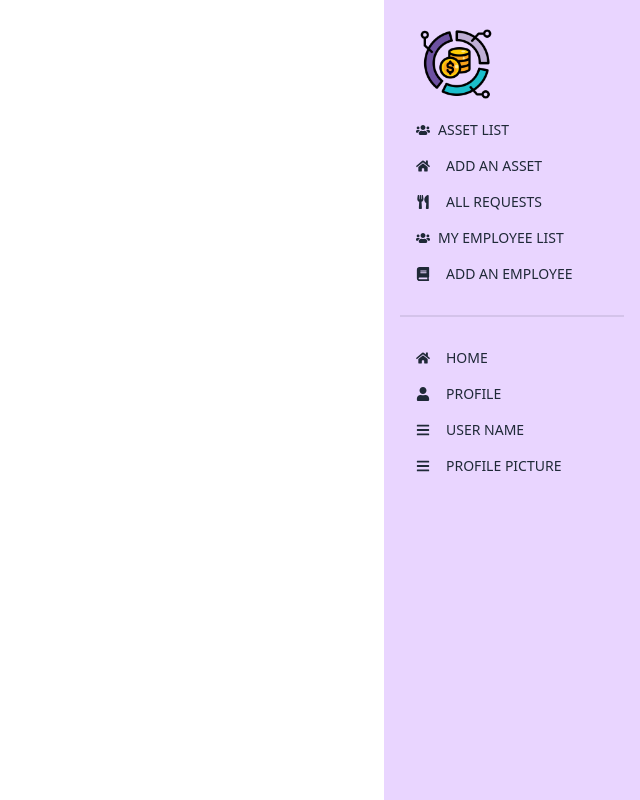
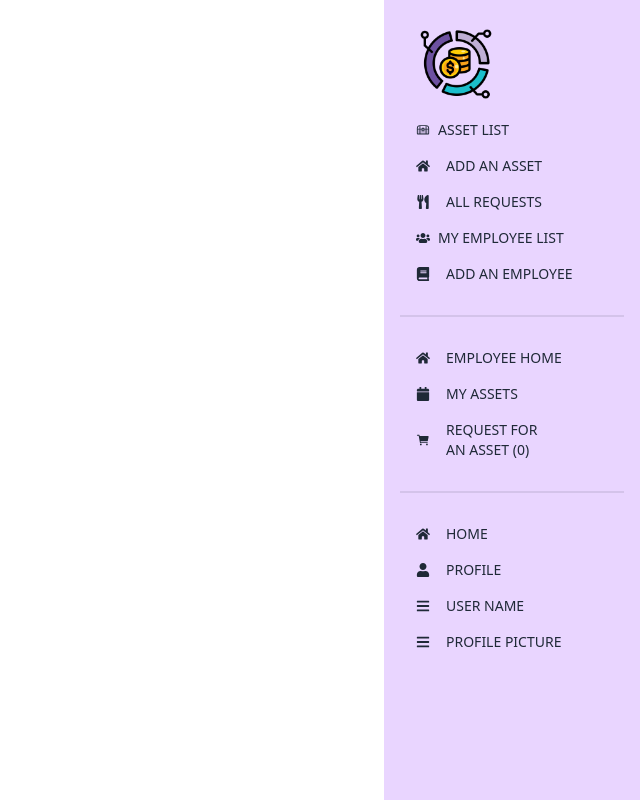
Before and after one commit to JannatulAfrozFaria/asset-track-pro-client, a React (Vite) app: page /dashboard in a window 1280 px wide. Shown: the whole page, without its empty margins (640-1280 px from the left). Built offline with nearby package versions, Linux system fonts and the light colour scheme; no server answers.

Commit message:
dashboard modified

```diff
--- a/src/Layout/Dashboard.jsx
+++ b/src/Layout/Dashboard.jsx
@@ -3,6 +3,8 @@ import { FaBookBookmark, FaShop } from "react-icons/fa6";
 import { IoCart } from "react-icons/io5";
 import { NavLink, Outlet } from "react-router-dom";
 import useAssets from "../Hooks/useAssets";
+import { PiTreasureChestDuotone } from "react-icons/pi";
+
 
 const Dashboard = () => {
     const [assets] = useAssets();
@@ -15,14 +17,11 @@ const Dashboard = () => {
             {/* Dashboard Side Bar */}
             <div className="w-40 md:w-64 min-h-screen bg-purple-200">
                 <ul className="menu p-4 uppercase">
-                    {
-                        // isManager ?
-                        <>
                             <li>
                                 <img className='w-1/2' src="/src/assets/icons/icon.png" alt="" />
                             </li>
                             <li>
-                                <NavLink to="/dashboard/allAssets"><FaUsers></FaUsers>  Asset List</NavLink>
+                                <NavLink to="/dashboard/allAssets"><PiTreasureChestDuotone />Asset List</NavLink>
                             </li>
                             <li>
                                 <NavLink to="/dashboard/adminHome"><FaHome className="mr-2" ></FaHome> Add an Asset</NavLink>
@@ -37,24 +36,18 @@ const Dashboard = () => {
                                 <NavLink to="/dashboard/bookings"> <FaBook className="mr-2" ></FaBook> Add an Employee </NavLink>
                             </li>
 
+                            {/* EMPLOYEE-----DASHBOARD */}
+                            <div className="divider"></div>
+                            <li>
+                                <NavLink to="/dashboard/userHome"><FaHome className="mr-2" ></FaHome> Employee Home</NavLink>
+                            </li>
+                            <li>
+                                <NavLink to="/dashboard/reservation"><FaCalendar className="mr-2" ></FaCalendar> My Assets</NavLink>
+                            </li>
+                            <li>
+                                <NavLink to="/dashboard/cart"> <IoCart className="mr-2" />Request for an asset ({assets.length}) </NavLink>
+                            </li>
 
-                        </>
-                        // :
-                        // <>
-                        //     <li>
-                        //         <NavLink to="/dashboard/userHome"><FaHome className="mr-2" ></FaHome> Employee Home</NavLink>
-                        //     </li>
-                        //     <li>
-                        //         <NavLink to="/dashboard/reservation"><FaCalendar className="mr-2" ></FaCalendar> My Assets</NavLink>
-                        //     </li>
-                        //     {/* <li>
-                        //         <NavLink to="/dashboard/payment"><FaWallet className="mr-2" ></FaWallet> My Team</NavLink>
-                        //     </li> */}
-                        //     <li>
-                        //         <NavLink to="/dashboard/cart"> <IoCart className="mr-2" />Request for an asset ({assets.length}) </NavLink>
-                        //     </li>
-                        // </>
-                    }
                     {/* Shared Menu Options------- */}
                     <div className="divider"></div>
                     <li>
```
